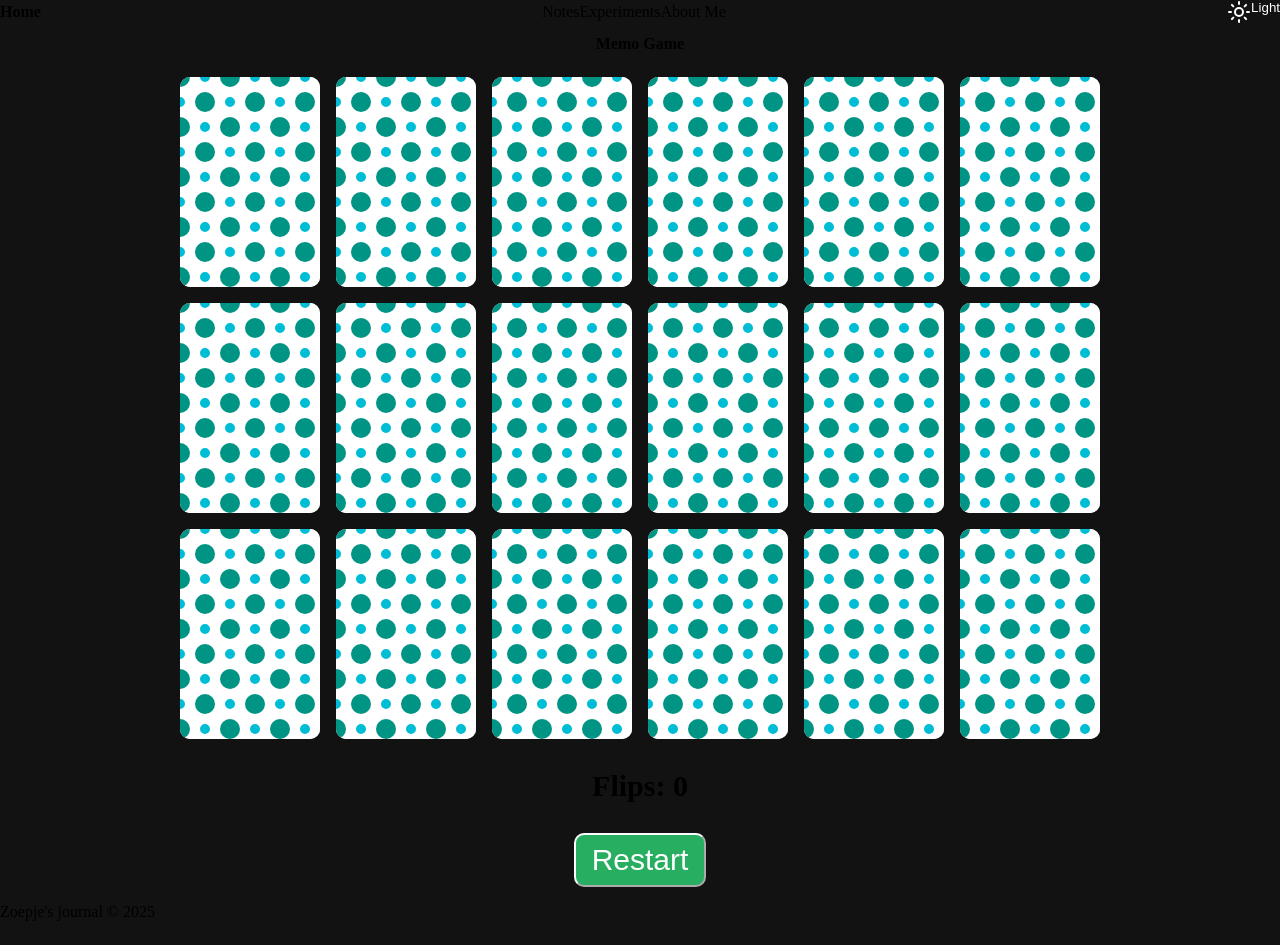
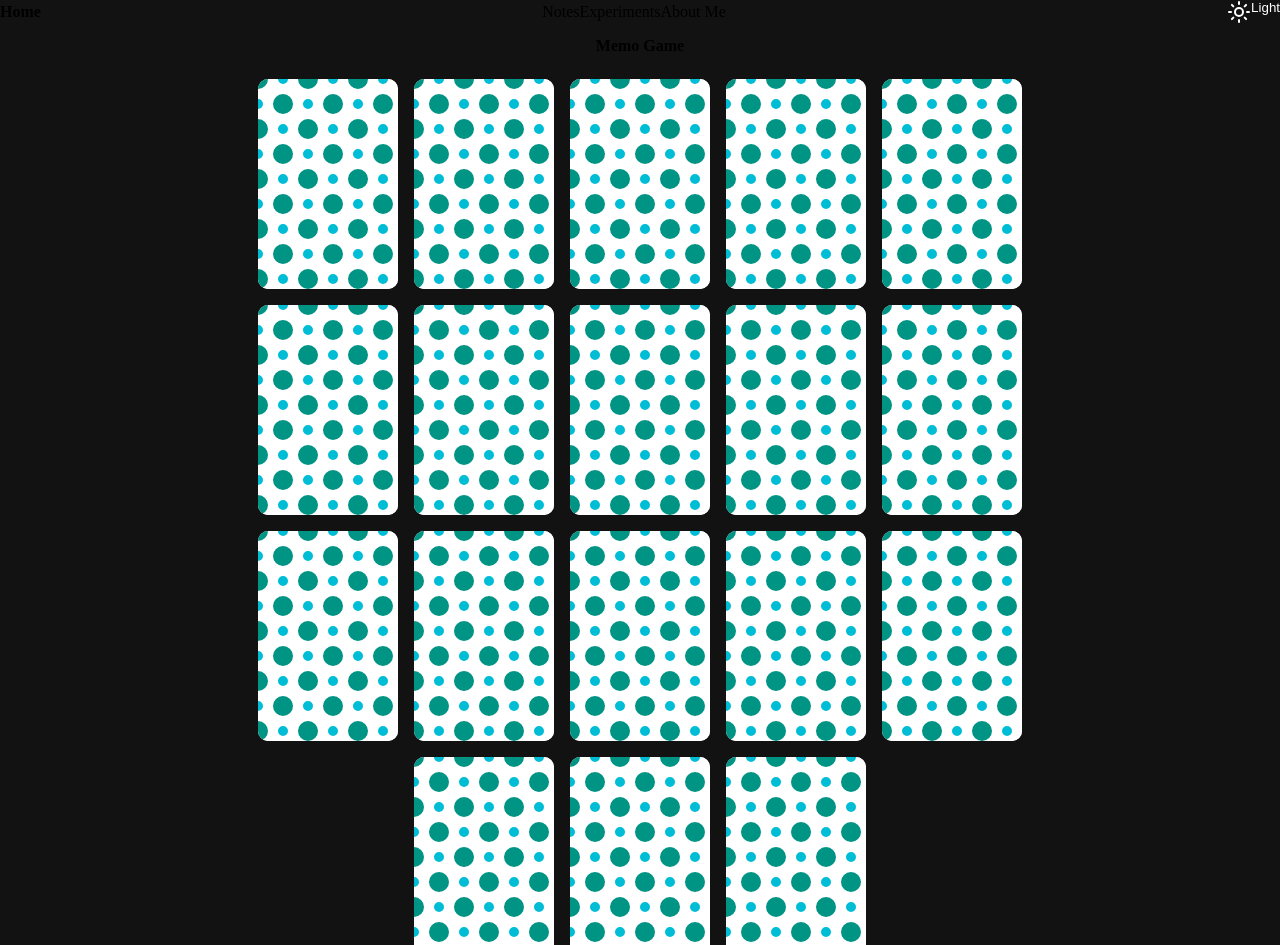
Before and after one commit to zoepje/i-love-web, a SvelteKit app: page /experiments/memo in a window 1280 px wide. Shown: the top 945 px of the page. Built offline with nearby package versions, Linux system fonts and the light colour scheme.

Commit message:
memo update

```diff
--- a/src/routes/experiments/memo/+page.svelte
+++ b/src/routes/experiments/memo/+page.svelte
@@ -85,8 +85,10 @@
 			cards = [...cards];
 		}, 600);
 	}
+
 </script>
 
+<section>
 	<h1>Memo Game</h1>
 
 	<div class="grid-container">
@@ -107,16 +109,21 @@
 	<div class="actions">
 		<button on:click={restart}>Restart</button>
 	</div>
+</section>
 
 <style>
+	section {
+		display: flex;
+		flex-direction: column;
+		align-items: center;
+	}
+
 	h1 {
 		text-align: center;
 	}
 
 	p {
 		text-align: center;
-		font-size: 30px;
-		font-weight: bold;
 	}
 
 	.actions {
@@ -124,21 +131,12 @@
 		justify-content: center;
 	}
 
-	.actions button {
-		padding: 8px 16px;
-		font-size: 30px;
-		border-radius: 10px;
-		background-color: #27ae60;
-		color: white;
-	}
-
 	.grid-container {
-		perspective: 1000px;
-		display: grid;
+		display: flex;
 		justify-content: center;
 		grid-gap: 16px;
-		grid-template-columns: repeat(6, 140px);
-		grid-template-rows: repeat(2, calc(140px / 2 * 3));
+		flex-wrap: wrap;
+		max-width: calc(140px * 5 + 16px * 4);
 	}
 
 	.card {
```
Lines whose indentation alone changed are shown as unchanged.
